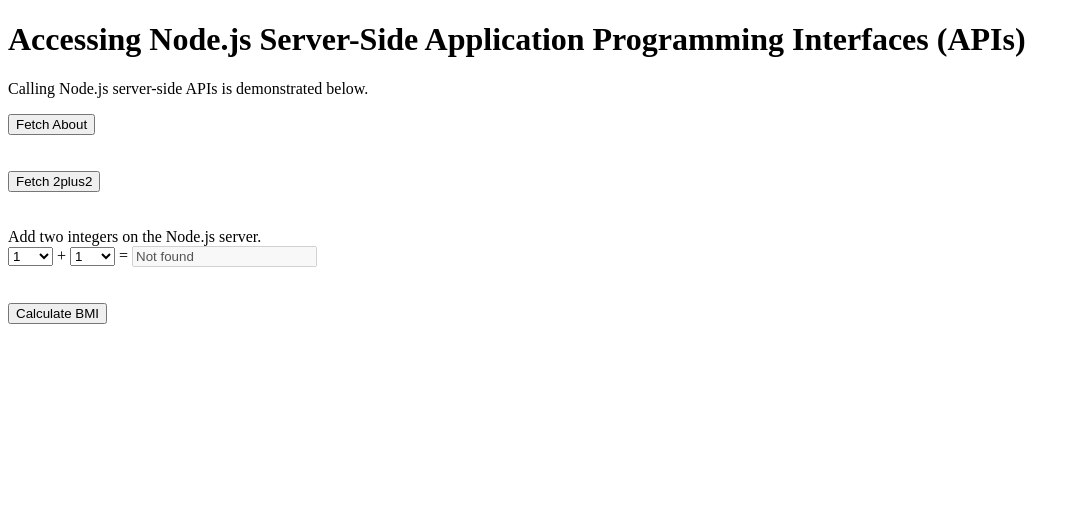
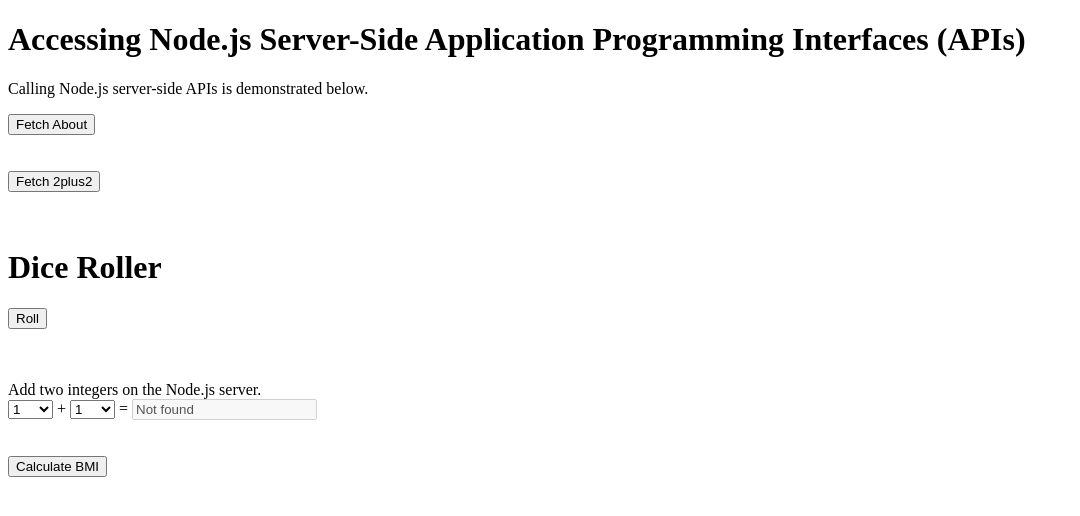
Before and after one commit to LewU-JohanOlmos/dice-roller-nodejs-jo, a website: page static/fetching-from-server.html in a window 1280 px wide. Shown: the whole page, without its empty margins (0-1080 px from the left). Drawn offline with Linux system fonts and the light colour scheme; no server answers.

Commit message:
Update fetching-from-server.html adding d6 UI

```diff
--- a/static/fetching-from-server.html
+++ b/static/fetching-from-server.html
@@ -14,6 +14,22 @@
 
 <button type="button" onclick="fetch2Plus2()">Fetch 2plus2</button>
 <div id="fetch-2plus2-result"></div>
+<br><br>
+
+<script>
+	async function rollDice() {
+		// Fetch the dice roll result from the server
+		const response = await fetch('/d6');
+		const data = await response.json();
+
+		// Display the result in the HTML
+		document.getElementById('result').textContent = `You rolled: ${data.dice1} and ${data.dice2}`;
+	}
+</script>
+
+<h1>Dice Roller</h1>
+<button onclick="rollDice()">Roll</button>
+<p id="result"></p>
 <br><br>
 
 Add two integers on the Node.js server.<br />
```
